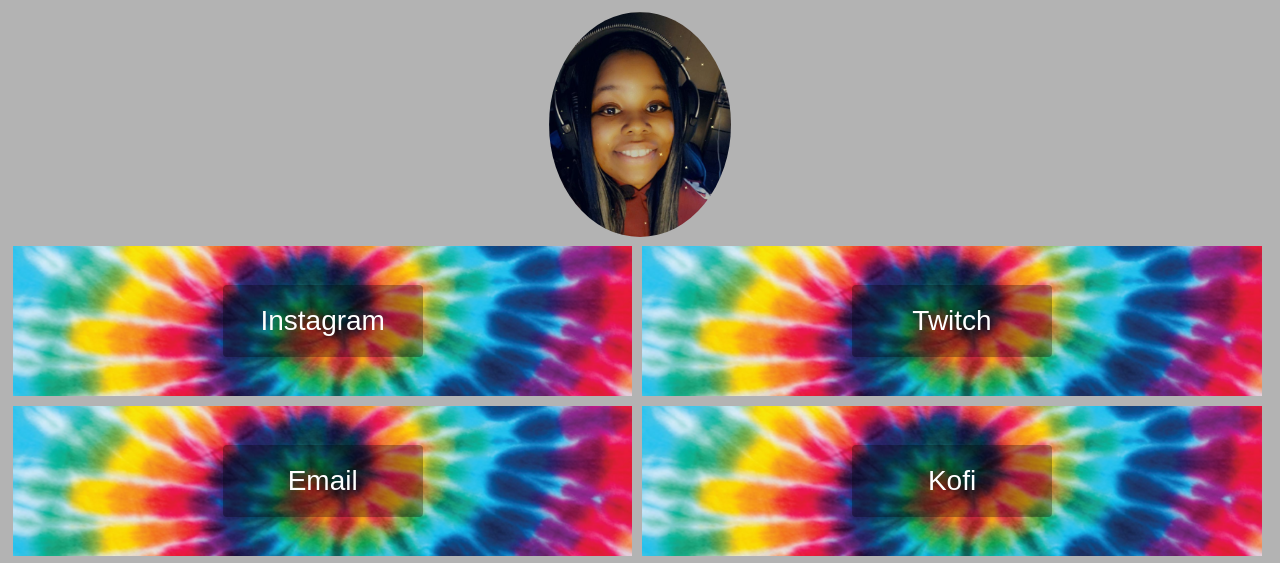
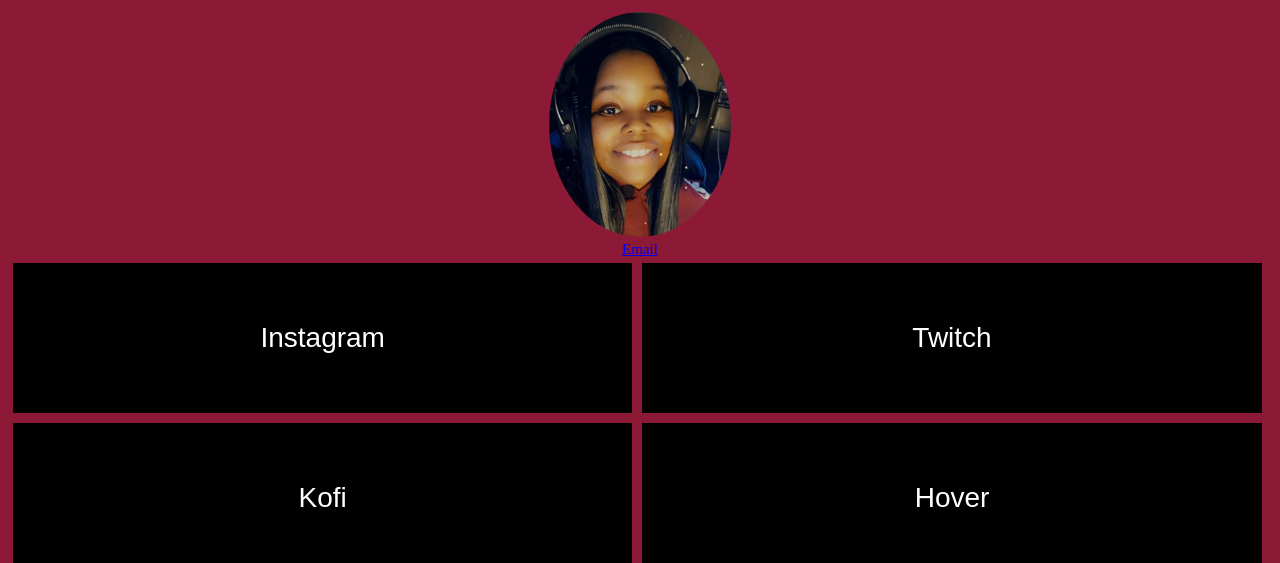
Before and after one commit to Dloliver/socializeTiff, a plain HTML site: page index.html in a window 1280 px wide. Shown: the part 89-652 px from the top of the page. Drawn offline with Linux system fonts and the light colour scheme.

Commit message:
changed colors has to fix emails

```diff
--- a/index.html
+++ b/index.html
@@ -14,16 +14,15 @@
   <div class="image">
   <img src="tiff.png" alt="Avatar">
 </div>
+<div class="email">
+<a class="tag" href="mailto:alleyezontiff@gmail.com">Email</a>
+</div>
 <div class="container">
 <div class="link">
     <button class="btn btn-success" onclick=" window.open('https://www.instagram.com/Idcwhyshudu','_blank')"> Instagram</button>
 </div>
 <div class="link">
   <button class="btn btn-success" onclick=" window.open('https://twitch.tv/alleyezontiff','_blank')"> Twitch</button>
-</div>
-<div class="link">
-  <button class="btn btn-success" onclick=" window.open('mailto:alleyezontiff@gmail.com
-','_blank')">Email</button>
 </div>
 <div class="link">
   <button class="btn btn-success" onclick=" window.open('https://ko-fi.com/alleyezontiff','_blank')">Kofi</button>
--- a/styles.css
+++ b/styles.css
@@ -5,9 +5,13 @@
 }
 
 body {
-  background-color: rgba(105,105,105, 0.5);
+  background-color: rgba(128, 0, 32, 0.9);
   font-size: 15px;
+}
 
+.email {
+  color:rgb(209,125,5);
+  text-align: center;
 }
 
 .image {
@@ -19,10 +23,7 @@
   display:flex;
   justify-content: center;
   align-items: center;
-  background-image: url(tyedye.png);
-  background-size: cover;
-  background-position: center;
-  background-repeat: no-repeat;
+  background-color: black;
   margin: 5px;
 }
 
```
